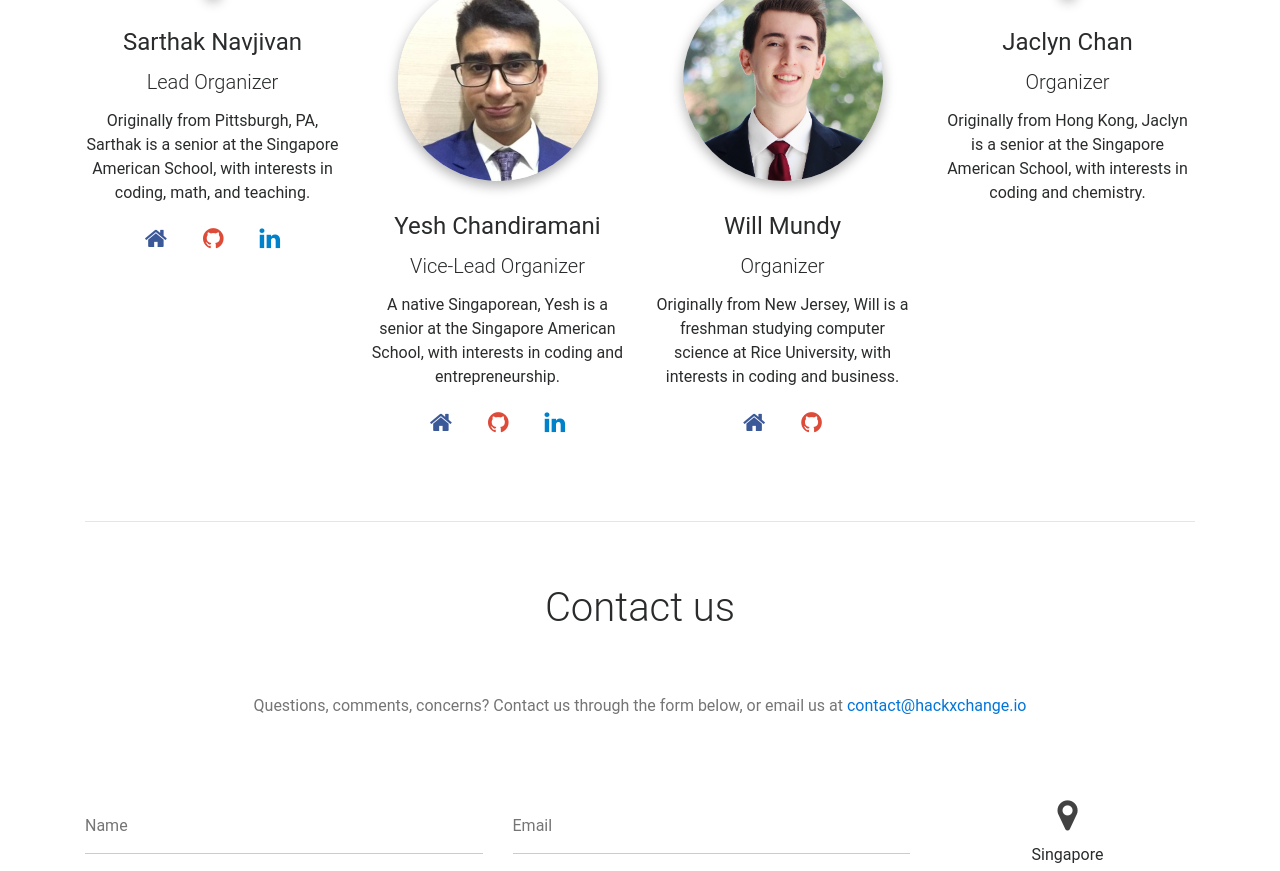
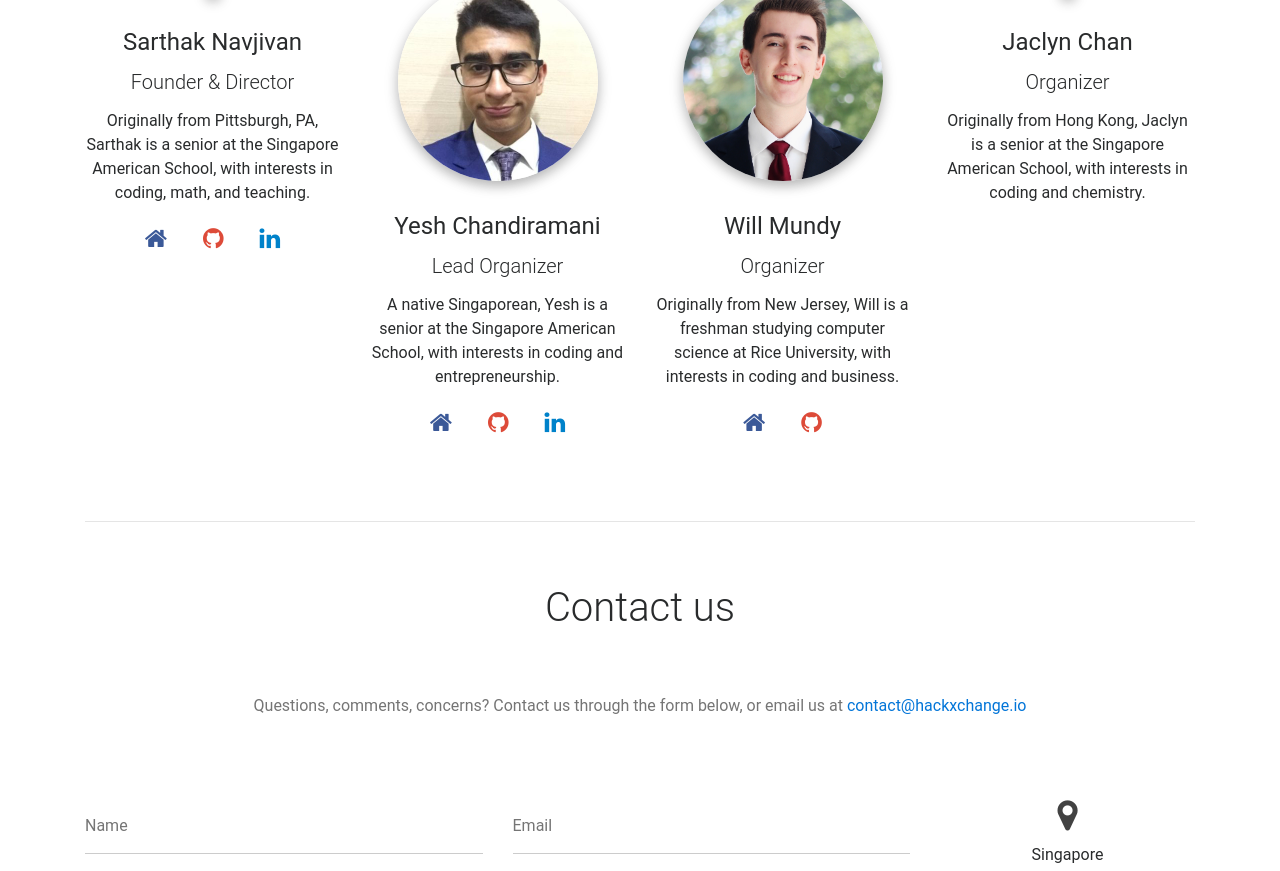
Before and after one commit to hackxchange/hackxchange.github.io, a plain HTML site: page index.html in a window 1280 px wide. Shown: the part 4312-5183 px from the top of the page. Drawn offline with Linux system fonts and the light colour scheme; a web font is replaced by a local one.

Commit message:
Update index.html

```diff
--- a/index.html
+++ b/index.html
@@ -576,7 +576,7 @@
                             <img src="img/sarthak.jpg" class="rounded-circle">
                         </div>
                         <h4>Sarthak Navjivan</h4>
-                        <h5>Lead Organizer</h5>
+                        <h5>Founder &amp; Director</h5>
                         <p>Originally from Pittsburgh, PA, Sarthak is a senior at the Singapore American School, with interests in coding, math, and teaching.</p>
 
                         <!--Home-->
@@ -596,7 +596,7 @@
                             <img src="img/yesh.jpg" class="rounded-circle">
                         </div>
                         <h4>Yesh Chandiramani</h4>
-                        <h5>Vice-Lead Organizer</h5>
+                        <h5>Lead Organizer</h5>
                         <p>A native Singaporean, Yesh is a senior at the Singapore American School, with interests in coding and entrepreneurship.</p>
 
                         <!--Home-->
```
